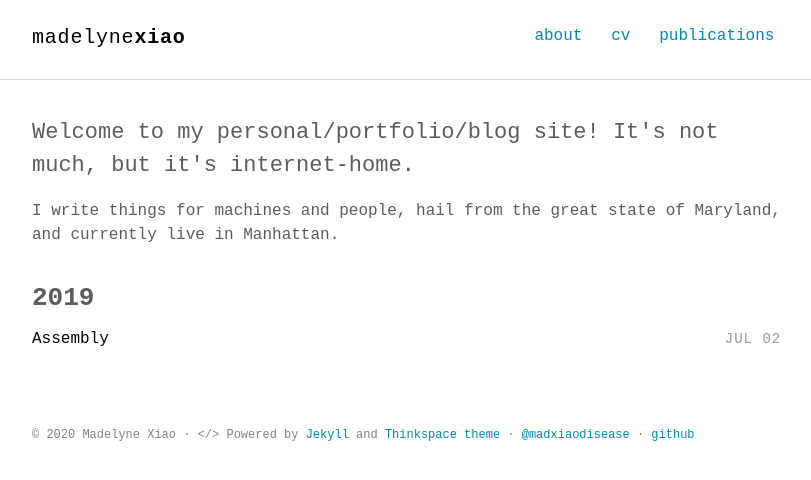
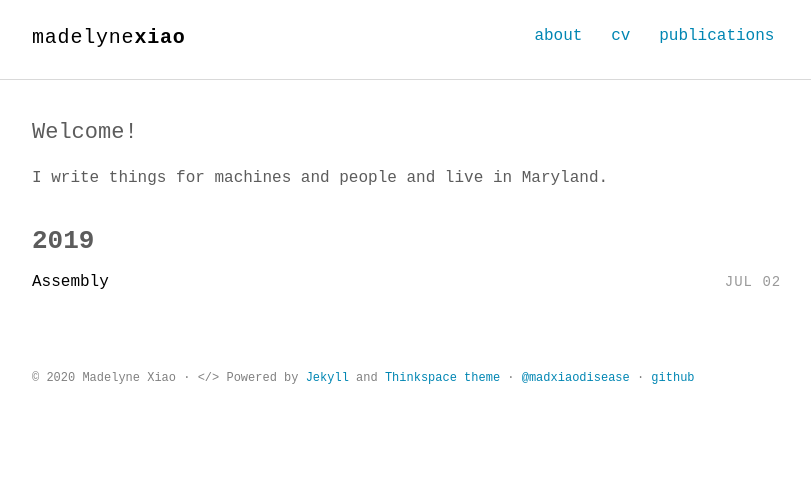
Before and after one commit to madelyne/madelyne.github.io, a Jekyll site: the page built from index.html, in a window 1280 px wide. Shown: the top 480 px of the page, without its empty margins (232-1043 px from the left). Built offline with Jekyll 4.4.1, drawn with Linux system fonts in a browser that asks for light colours; some web fonts are replaced.

Commit message:
updated front matter

```diff
--- a/_includes/intro.html
+++ b/_includes/intro.html
@@ -1,7 +1,7 @@
 <section class="intro">
   <div class="container">
-    <p class="lead">Welcome to my personal/portfolio/blog site! It's not much, but it's internet-home.</p>
+    <p class="lead">Welcome!</p>
 
-<p> I write things for machines and people, hail from the great state of Maryland, and currently live in Manhattan.</p>
+<p>I write things for machines and people and live in Maryland.</p>
   </div>
 </section>
```
